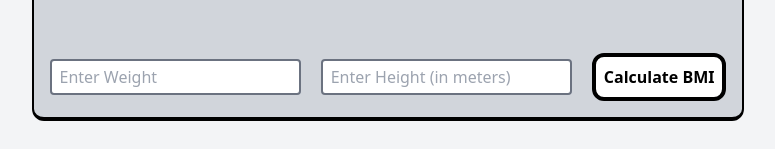
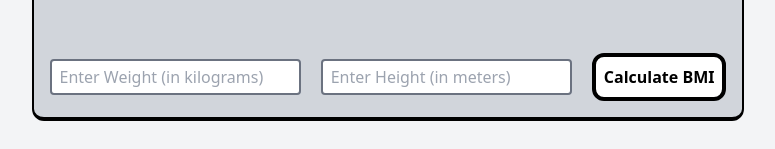
Before and after one commit to amrit2611/express-bmi-calculator, a website: page index.html in a window 1280 px wide. Shown: the part 371-520 px from the top of the page, without its empty margins (252-1027 px from the left). Drawn offline with nearby package versions, Linux system fonts and the light colour scheme.

Commit message:
Update index.html

```diff
--- a/index.html
+++ b/index.html
@@ -22,7 +22,7 @@
         <input
           type="text"
           name="weight"
-          placeholder="Enter Weight "
+          placeholder="Enter Weight (in kilograms)"
           class="m-2 py-1 px-2 rounded border-solid border-gray-500 border-2"
         />
         <input
```
